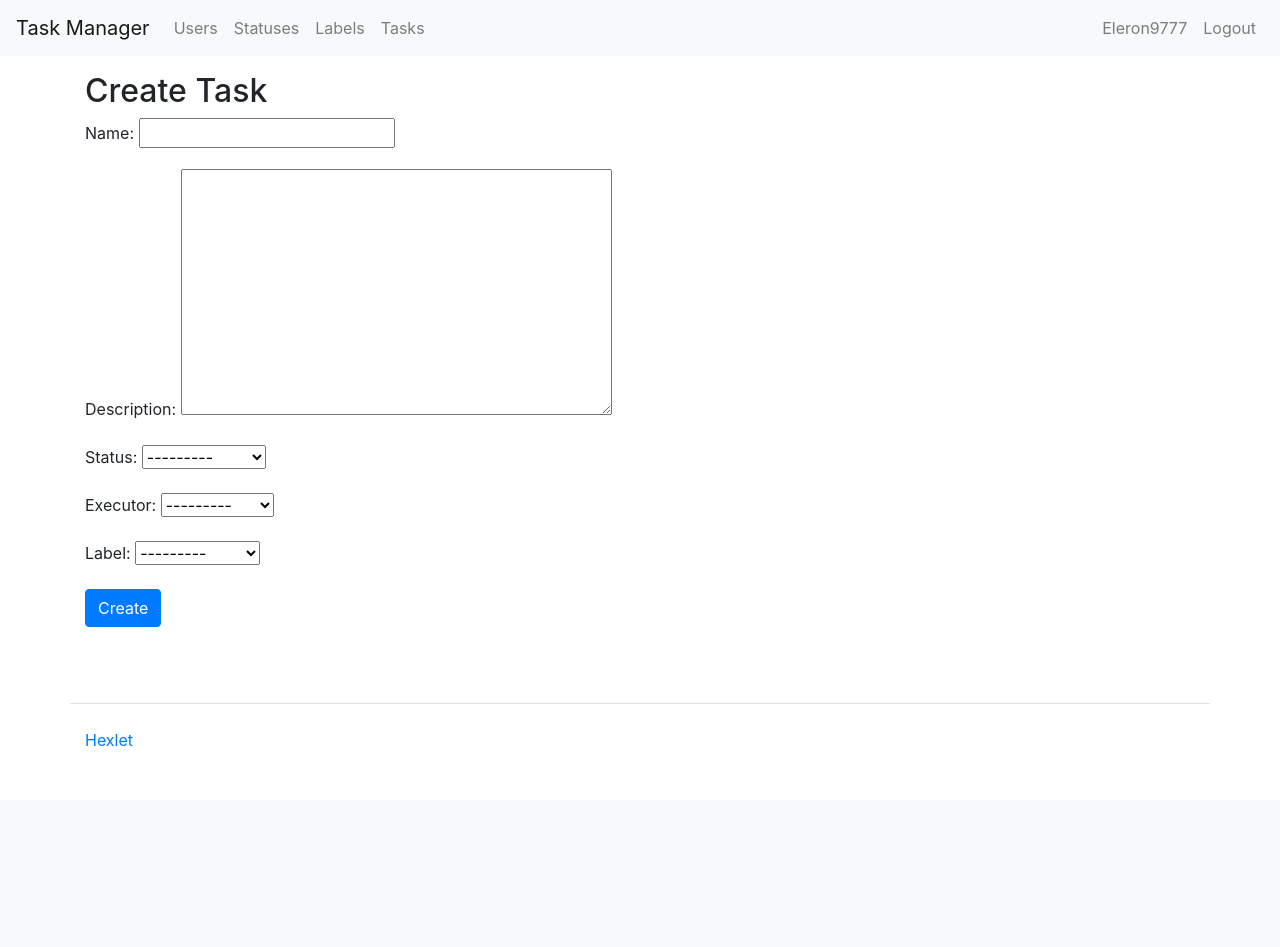
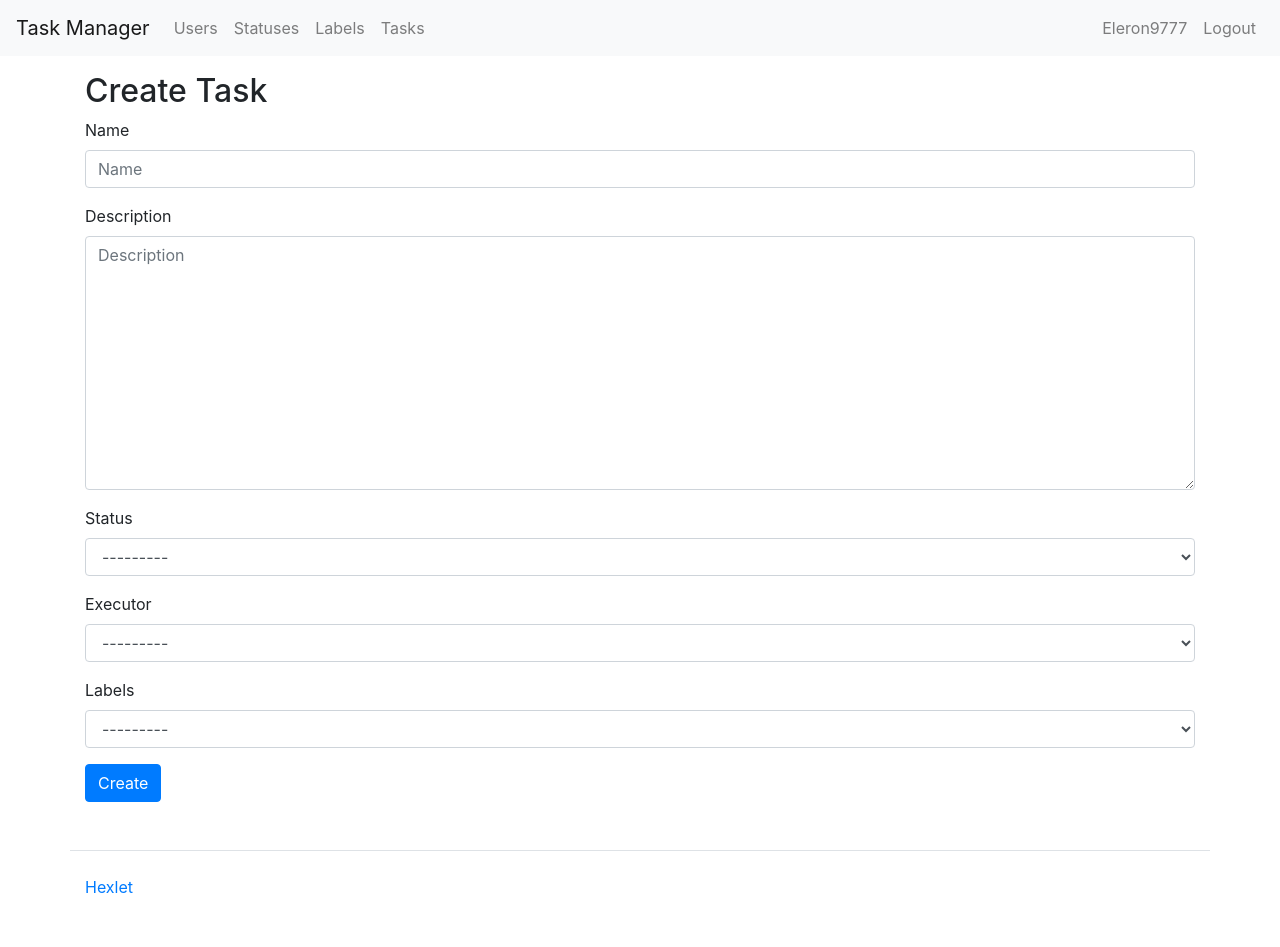
Before and after one commit to eleron96/Task-Manager, a Django app: page /tasks/create/ in a window 1280 px wide. Before the commit the page ends 746 px from the top, so only its background shows below. Run offline with Django 4.2, Linux system fonts and the light colour scheme; a user stored in the database is signed in; data comes from the database, SQL or seed files in the repository; some libraries are stand-ins or nearby versions.

Commit message:
urls updated 14

```diff
--- a/task_manager/tasks/forms.py
+++ b/task_manager/tasks/forms.py
@@ -1,5 +1,6 @@
 from django import forms
 from django.contrib.auth import get_user_model
+from django.utils.translation import gettext_lazy as _
 
 from task_manager.status.models import Status
 from task_manager.labels.models import labels
@@ -7,11 +8,12 @@ from .models import Task
 
 
 class TaskForm(forms.ModelForm):
-    name = forms.CharField(max_length=100)
-    description = forms.CharField(widget=forms.Textarea)
-    status = forms.ModelChoiceField(queryset=Status.objects.all())
-    executor = forms.ModelChoiceField(queryset=get_user_model().objects.all())
-    label = forms.ModelChoiceField(queryset=labels.objects.all(), required=False)
+    name = forms.CharField(max_length=100, label=_('Name'))
+    description = forms.CharField(widget=forms.Textarea, label=_('Description'))
+    status = forms.ModelChoiceField(queryset=Status.objects.all(), label=_('Status'))
+    executor = forms.ModelChoiceField(queryset=get_user_model().objects.all(), label=_('Executor'))
+    label = forms.ModelChoiceField(queryset=labels.objects.all(), required=False, label=_('Labels'))
+
 
     class Meta:
         model = Task
--- a/task_manager/templates/tasks/create_tasks.html
+++ b/task_manager/templates/tasks/create_tasks.html
@@ -1,12 +1,14 @@
 {% extends "base.html" %}
 {% load i18n %}
+{% load bootstrap4 %}
 {% block title %}{% trans "Create Task" %}{% endblock %}
 
 {% block content %}
 <h2>{% trans "Create Task" %}</h2>
   <form method="post">
     {% csrf_token %}
-    {{ form.as_p }}
+    {% bootstrap_form form %}
+<!--    {{ form.as_p }}-->
     <button type="submit" class="btn btn-primary">{% trans "Create" %}</button>
   </form>
 {% endblock %}
```
Also changed, not shown: task_manager/locale/ru/LC_MESSAGES/django.po, 1 other file.
